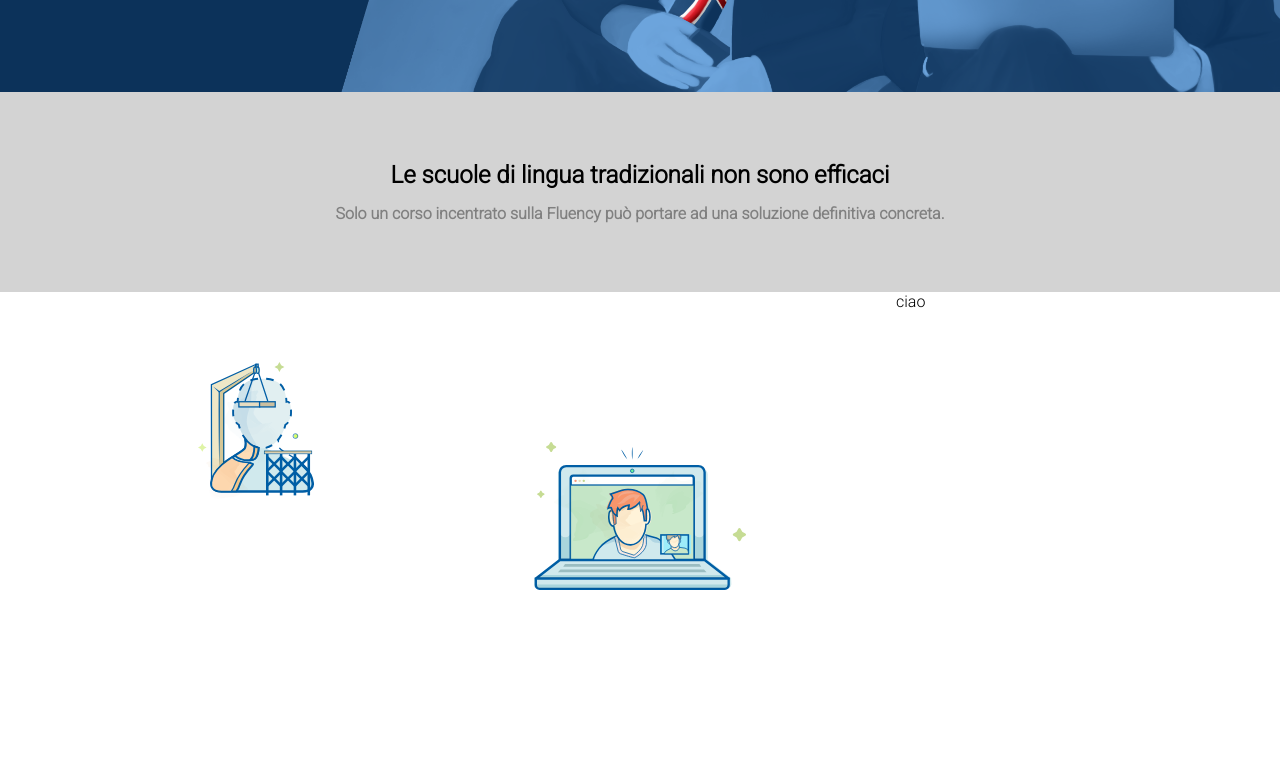
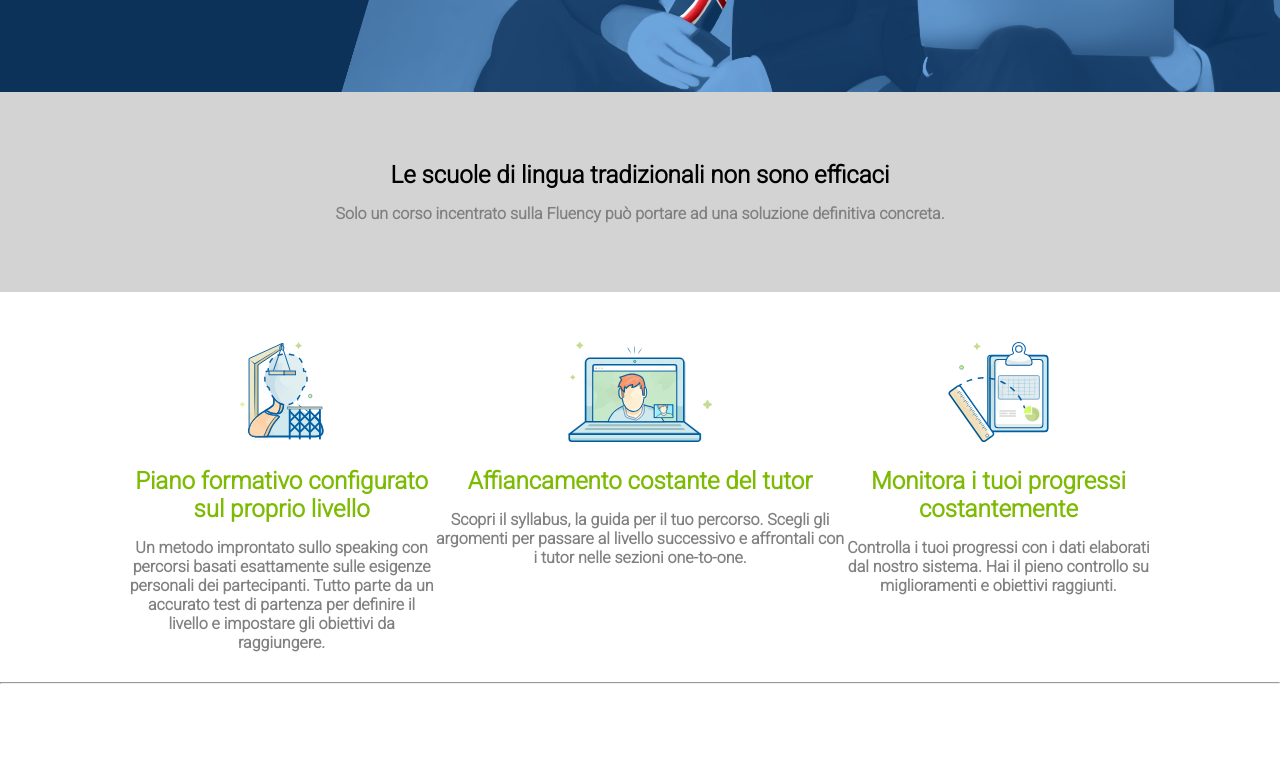
Before and after one commit to mariosantu/htmlcss-fluentify.github.io, a plain HTML site: page index.html in a window 1280 px wide. Shown: the part 508-1291 px from the top of the page. After the commit the page ends 1192 px from the top, so only its background shows below. Drawn offline with Linux system fonts and the light colour scheme.

Commit message:
aggiunta section

```diff
--- a/css/style.css
+++ b/css/style.css
@@ -31,7 +31,7 @@ img {
     display: inline-block;
     padding: 8px 14px;
     border-radius: 5px;
-    background-color: green;
+    background-color: #7cbb02;
     color: white;
     text-decoration: none;
 }
@@ -66,11 +66,11 @@ header {
 }
 
 .mid_menu {
-    width: 50%;
+    width: 45%;
 }
 
 .right_menu {
-    width: 40%;
+    width: 45%;
 }
 
 .menu {
@@ -139,6 +139,7 @@ header {
     margin-top: 15px;
     color: grey;
     font-weight: bold;
+    text-align: center;
 
 }
 
@@ -146,25 +147,33 @@ header {
 
 /*2nd Section Start*/
 
-.left_col, .right_col {
-    width: 25%;
-    background-color: white;
-    height: 500px;
+.info_first_section {
+    margin-top: 50px;
+    margin-bottom: 30px;
 }
 
-.mid_col {
-    width: 50%;
+.info_first_section h2 {
+    text-align: center;
+    color: #7cbb02;
+    margin-top: 25px;
 
 }
 
 
-.left_img {
-    padding: 70px;
+.left_col, .right_col {
+    width: 30%;
+    background-color: white;
+
 }
 
-.mid_img {
-    padding: 150px;
+.mid_col {
+    width: 40%;
 }
+
+.size_img {
+    height: 100px;
+}
+
 
 /*2nd Section End*/
 
--- a/index.html
+++ b/index.html
@@ -117,32 +117,44 @@
                <div class="wrapper clearfix">
 
                 <div class="float left_col">
+                        <img class="size_img" src="img/profile.svg" alt="profile">
 
-                    <div class="left_img">
-                        <img src="img/profile.svg" alt="profile">
-                    </div>
+                        <h2> Piano formativo configurato sul proprio livello</h2>
 
+                        <p class="common_txt">Un metodo improntato sullo speaking con percorsi basati esattamente sulle esigenze personali dei partecipanti. Tutto parte da un accurato test di partenza per definire il livello e impostare gli obiettivi da raggiungere.
+
+                        </p>
 
                 </div>
 
 
 
                 <div class="float mid_col">
+                        <img class="size_img" src="img/computer.svg" alt="computer">
 
-                    <div class="mid_img">
-                        <img src="img/computer.svg" alt="computer">
-                    </div>
+                        <h2>Affiancamento costante del tutor</h2>
+
+                        <p class="common_txt">Scopri il syllabus, la guida per il tuo percorso. Scegli gli argomenti per passare al livello successivo e affrontali con i tutor nelle sezioni one-to-one.</p>
 
                 </div>
-                <div class="float right_col">ciao</div>
+
+
+                <div class="float right_col">
+                    <img class="size_img" src="img/doc.svg" alt="computer">
+
+                    <h2>Monitora i tuoi progressi costantemente</h2>
+
+                    <p class="common_txt">Controlla i tuoi progressi con i dati elaborati dal nostro sistema. Hai il pieno controllo su miglioramenti e obiettivi raggiunti.</p>
+
+                </div>
 
                </div>
 
 
            </section>
+         <!--2nd Section End-->
 
-
-         <!--2nd Section End-->
+         <hr>
 
 
 
```
